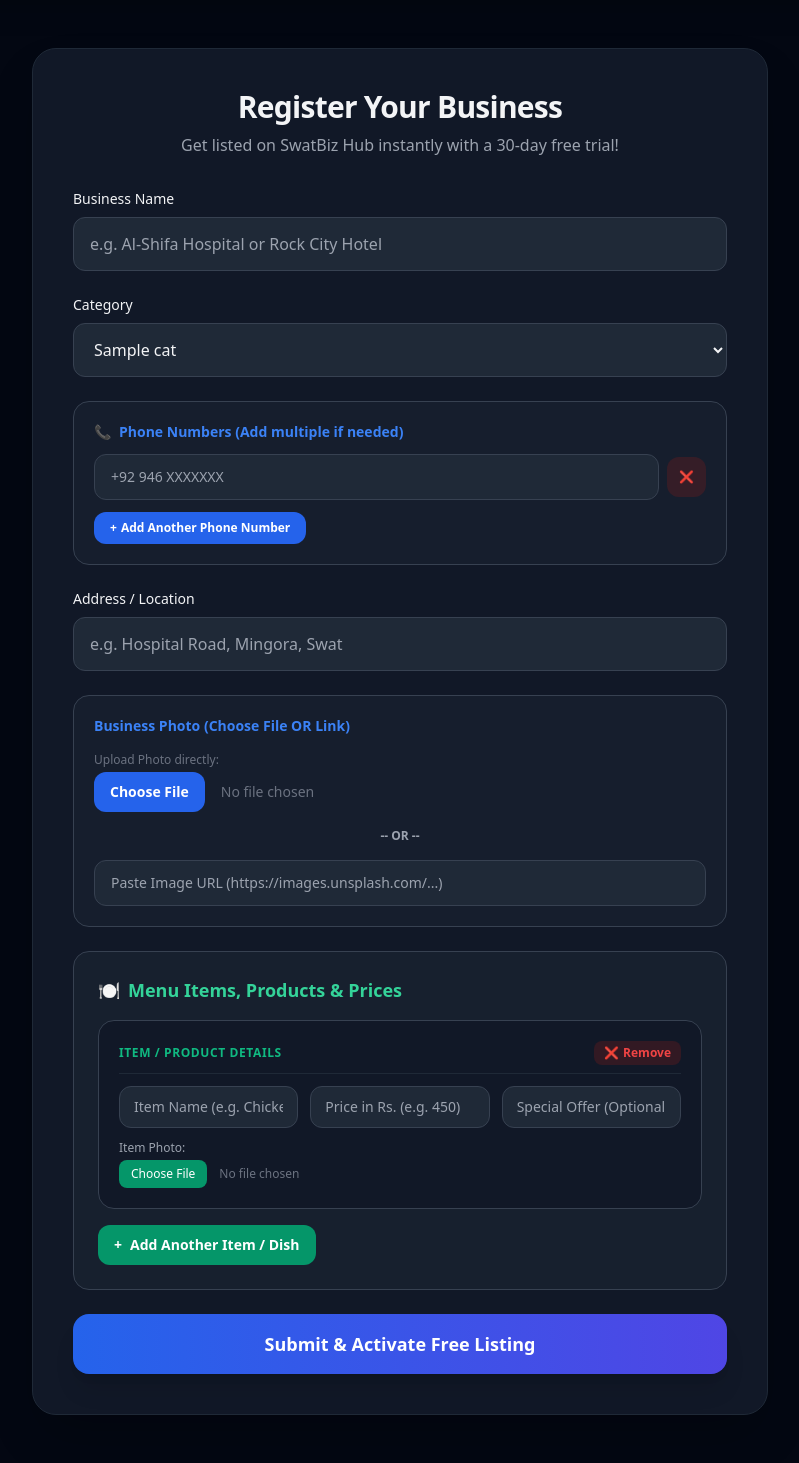
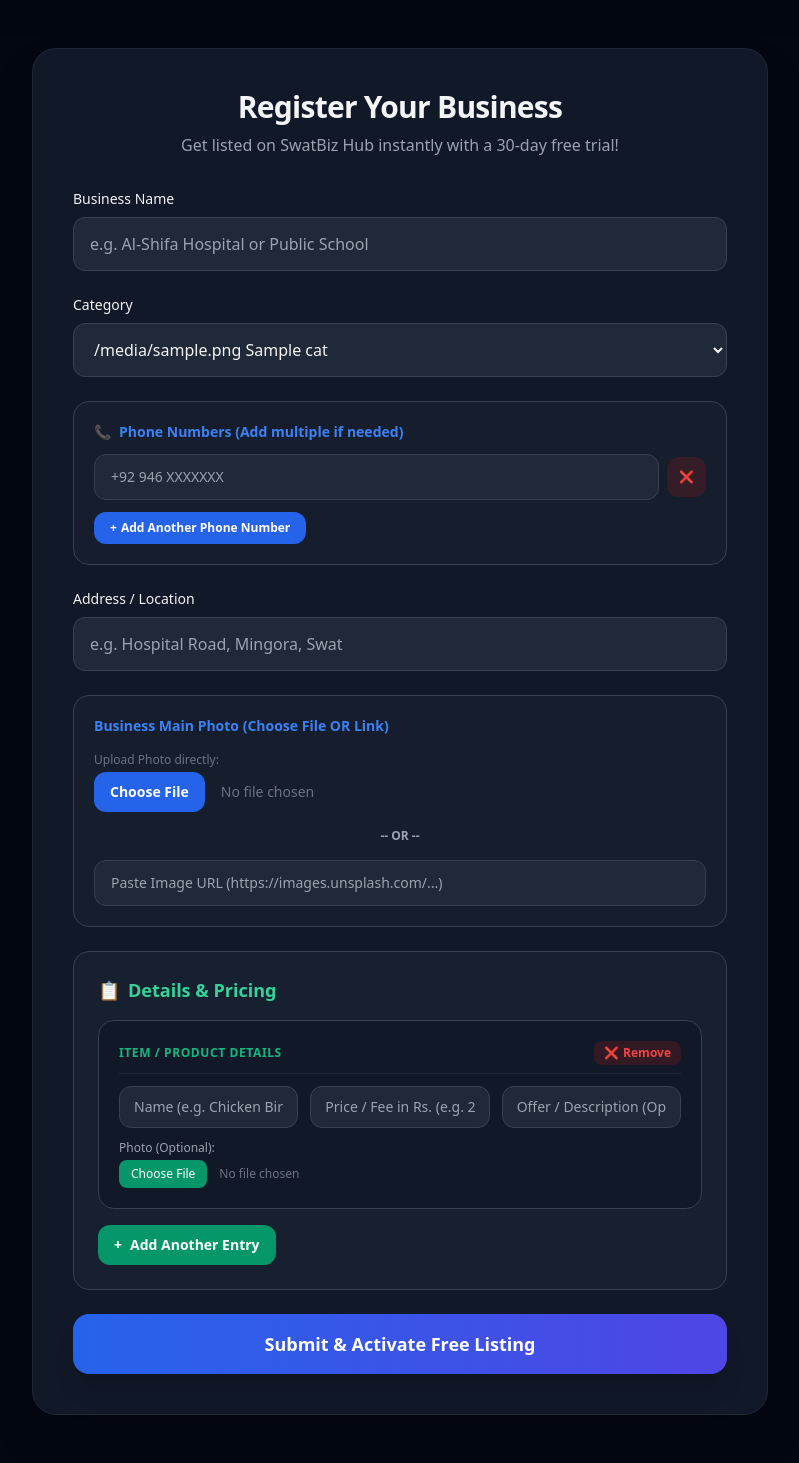
Before and after one commit to itx-ihtii-shaam/swat-biz-hub, a Flask app: template templates/register.html in a window 1280 px wide. Shown: the part 84-1547 px from the top of the page, without its empty margins (240-1039 px from the left). Run offline with Flask 3, Linux system fonts and the light colour scheme; the template is opened without the code that fills it: most values are stand-ins (such as "Sample title", 1, 10 or a date in 2020); some libraries are stand-ins or nearby versions.

Commit message:
Update register.html

```diff
--- a/templates/register.html
+++ b/templates/register.html
@@ -27,7 +27,7 @@
                 <!-- Business Name -->
                 <div class="group">
                     <label class="block text-sm font-medium mb-2 group-hover:text-blue-500 transition-colors duration-200">Business Name</label>
-                    <input type="text" name="name" required placeholder="e.g. Al-Shifa Hospital or Rock City Hotel" class="w-full px-4 py-3.5 rounded-xl bg-gray-50 dark:bg-gray-800 border border-gray-200 dark:border-gray-700 focus:ring-2 focus:ring-blue-500 outline-none transition-all duration-300 hover:border-blue-400 hover:scale-[1.01] focus:scale-[1.01]">
+                    <input type="text" name="name" required placeholder="e.g. Al-Shifa Hospital or Public School" class="w-full px-4 py-3.5 rounded-xl bg-gray-50 dark:bg-gray-800 border border-gray-200 dark:border-gray-700 focus:ring-2 focus:ring-blue-500 outline-none transition-all duration-300 hover:border-blue-400 hover:scale-[1.01] focus:scale-[1.01]">
                 </div>
 
                 <!-- Category -->
@@ -35,7 +35,7 @@
                     <label class="block text-sm font-medium mb-2 group-hover:text-blue-500 transition-colors duration-200">Category</label>
                     <select name="category" id="categorySelect" onchange="toggleCategorySections()" class="w-full px-4 py-3.5 rounded-xl bg-gray-50 dark:bg-gray-800 border border-gray-200 dark:border-gray-700 focus:ring-2 focus:ring-blue-500 outline-none transition-all duration-300 hover:border-blue-400 hover:scale-[1.01] focus:scale-[1.01] cursor-pointer">
                         {% for slug, cat in categories.items() %}
-                        <option value="{{ slug }}">{{ cat.title }}</option>
+                        <option value="{{ slug }}">{{ cat.icon }} {{ cat.title }}</option>
                         {% endfor %}
                     </select>
                 </div>
@@ -64,7 +64,7 @@
 
                 <!-- Image Upload Section -->
                 <div class="p-5 bg-gray-50 dark:bg-gray-800/40 rounded-2xl border border-gray-200 dark:border-gray-700 space-y-4 transition-all duration-300 hover:shadow-md">
-                    <label class="block text-sm font-bold text-blue-500">Business Photo (Choose File OR Link)</label>
+                    <label class="block text-sm font-bold text-blue-500">Business Main Photo (Choose File OR Link)</label>
                     <div>
                         <span class="block text-xs text-gray-500 mb-1">Upload Photo directly:</span>
                         <input type="file" name="image_file" accept="image/*" class="w-full text-sm text-gray-500 file:mr-4 file:py-2.5 file:px-4 file:rounded-xl file:border-0 file:text-sm file:font-semibold file:bg-blue-600 file:text-white hover:file:bg-blue-500 cursor-pointer transition">
@@ -75,7 +75,7 @@
                     </div>
                 </div>
 
-                <!-- Doctors Section (Hospitals) -->
+                <!-- Doctors Section (Hospitals Only) -->
                 <div id="doctorSection" class="p-6 bg-blue-50/50 dark:bg-gray-800/50 rounded-2xl border border-blue-100 dark:border-gray-700 space-y-4 transition-all duration-300">
                     <h3 class="text-lg font-bold text-blue-600 dark:text-blue-400 flex items-center space-x-2"><span>🩺</span> <span>Doctors, Clinic & Timings</span></h3>
 
@@ -102,32 +102,32 @@
                     </button>
                 </div>
 
-                <!-- Menu Items / Products Section (Restaurants & Property) -->
+                <!-- Dynamic Items Section (Restaurants, Pharmacies, Supermarts, Education, Hotels, Property) -->
                 <div id="itemSection" class="p-6 bg-emerald-50/50 dark:bg-gray-800/50 rounded-2xl border border-emerald-100 dark:border-gray-700 space-y-4 transition-all duration-300">
-                    <h3 class="text-lg font-bold text-emerald-600 dark:text-emerald-400 flex items-center space-x-2"><span>🍽️</span> <span>Menu Items, Products & Prices</span></h3>
+                    <h3 id="itemSectionTitle" class="text-lg font-bold text-emerald-600 dark:text-emerald-400 flex items-center space-x-2"><span>📋</span> <span>Details & Pricing</span></h3>
 
                     <div id="itemList" class="space-y-4">
                         <div class="item-card relative bg-white dark:bg-gray-900 p-5 rounded-2xl border border-gray-200 dark:border-gray-700 space-y-3 transition-all duration-300 hover:shadow-lg">
                             <div class="flex justify-between items-center border-b border-gray-100 dark:border-gray-800 pb-2">
-                                <span class="text-xs font-bold text-emerald-500 uppercase tracking-wider">Item / Product Details</span>
+                                <span id="itemCardLabel" class="text-xs font-bold text-emerald-500 uppercase tracking-wider">Item / Product Details</span>
                                 <button type="button" onclick="confirmDelete(this)" class="text-red-500 hover:text-red-700 text-xs font-bold flex items-center space-x-1 bg-red-50 dark:bg-red-900/30 px-2.5 py-1 rounded-lg transition transform hover:scale-105">
                                     <span>❌</span> <span>Remove</span>
                                 </button>
                             </div>
                             <div class="grid grid-cols-1 md:grid-cols-3 gap-3">
-                                <input type="text" name="item_name[]" placeholder="Item Name (e.g. Chicken Biryani)" class="px-3.5 py-2.5 rounded-xl bg-gray-50 dark:bg-gray-800 border border-gray-200 dark:border-gray-700 text-sm focus:ring-2 focus:ring-emerald-500 outline-none transition-all hover:border-emerald-400 hover:scale-[1.01]">
-                                <input type="text" name="item_price[]" placeholder="Price in Rs. (e.g. 450)" class="px-3.5 py-2.5 rounded-xl bg-gray-50 dark:bg-gray-800 border border-gray-200 dark:border-gray-700 text-sm focus:ring-2 focus:ring-emerald-500 outline-none transition-all hover:border-emerald-400 hover:scale-[1.01]">
-                                <input type="text" name="item_offer[]" placeholder="Special Offer (Optional e.g. 15% OFF)" class="px-3.5 py-2.5 rounded-xl bg-gray-50 dark:bg-gray-800 border border-gray-200 dark:border-gray-700 text-sm focus:ring-2 focus:ring-emerald-500 outline-none transition-all hover:border-emerald-400 hover:scale-[1.01]">
+                                <input type="text" name="item_name[]" id="inputItemName" placeholder="Name (e.g. Chicken Biryani / Class 5th)" class="px-3.5 py-2.5 rounded-xl bg-gray-50 dark:bg-gray-800 border border-gray-200 dark:border-gray-700 text-sm focus:ring-2 focus:ring-emerald-500 outline-none transition-all hover:border-emerald-400 hover:scale-[1.01]">
+                                <input type="text" name="item_price[]" id="inputItemPrice" placeholder="Price / Fee in Rs. (e.g. 2500)" class="px-3.5 py-2.5 rounded-xl bg-gray-50 dark:bg-gray-800 border border-gray-200 dark:border-gray-700 text-sm focus:ring-2 focus:ring-emerald-500 outline-none transition-all hover:border-emerald-400 hover:scale-[1.01]">
+                                <input type="text" name="item_offer[]" id="inputItemOffer" placeholder="Offer / Description (Optional)" class="px-3.5 py-2.5 rounded-xl bg-gray-50 dark:bg-gray-800 border border-gray-200 dark:border-gray-700 text-sm focus:ring-2 focus:ring-emerald-500 outline-none transition-all hover:border-emerald-400 hover:scale-[1.01]">
                             </div>
                             <div>
-                                <span class="block text-xs text-gray-400 mb-1">Item Photo:</span>
+                                <span class="block text-xs text-gray-400 mb-1">Photo (Optional):</span>
                                 <input type="file" name="item_file[]" accept="image/*" class="w-full text-xs text-gray-500 file:mr-3 file:py-1.5 file:px-3 file:rounded-lg file:border-0 file:bg-emerald-600 file:text-white hover:file:bg-emerald-500 cursor-pointer">
                             </div>
                         </div>
                     </div>
 
-                    <button type="button" onclick="addItemField()" class="bg-emerald-600 hover:bg-emerald-500 text-white px-4 py-2.5 rounded-xl text-sm font-semibold transition transform hover:-translate-y-0.5 hover:shadow-md flex items-center space-x-2">
-                        <span>+</span> <span>Add Another Item / Dish</span>
+                    <button type="button" onclick="addItemField()" id="addItemBtn" class="bg-emerald-600 hover:bg-emerald-500 text-white px-4 py-2.5 rounded-xl text-sm font-semibold transition transform hover:-translate-y-0.5 hover:shadow-md flex items-center space-x-2">
+                        <span>+</span> <span>Add Another Entry</span>
                     </button>
                 </div>
 
@@ -140,7 +140,7 @@
     <div id="deleteModal" class="fixed inset-0 bg-black/60 backdrop-blur-sm hidden flex items-center justify-center p-4 z-50 transition-opacity">
         <div class="bg-white dark:bg-gray-900 rounded-3xl p-6 max-w-sm w-full border border-gray-100 dark:border-gray-800 shadow-2xl text-center space-y-4 transform transition-all scale-100">
             <div class="text-4xl">⚠️</div>
-            <h3 class="text-xl font-bold">Remove Item?</h3>
+            <h3 class="text-xl font-bold">Remove Entry?</h3>
             <p class="text-sm text-gray-500 dark:text-gray-400">Are you sure you want to delete this entry?</p>
             <div class="flex space-x-3 pt-2">
                 <button type="button" onclick="closeModal()" class="w-1/2 bg-gray-200 dark:bg-gray-800 text-gray-800 dark:text-gray-200 py-2.5 rounded-xl font-semibold hover:bg-gray-300 dark:hover:bg-gray-700 transition">Cancel</button>
@@ -157,12 +157,43 @@
             const docSec = document.getElementById('doctorSection');
             const itemSec = document.getElementById('itemSection');
 
+            const titleElem = document.getElementById('itemSectionTitle');
+            const cardLabelElem = document.getElementById('itemCardLabel');
+            const btnElem = document.getElementById('addItemBtn');
+
             if (cat === 'hospitals') {
                 docSec.style.display = 'block';
                 itemSec.style.display = 'none';
             } else {
                 docSec.style.display = 'none';
                 itemSec.style.display = 'block';
+
+                // Customize labels based on category
+                if (cat === 'restaurants') {
+                    titleElem.innerHTML = "<span>🍽️</span> <span>Menu Items, Dishes & Prices</span>";
+                    cardLabelElem.innerText = "Dish / Item Details";
+                    btnElem.innerHTML = "<span>+</span> <span>Add Another Dish</span>";
+                } else if (cat === 'pharmacies') {
+                    titleElem.innerHTML = "<span>💊</span> <span>Medicines & Health Products</span>";
+                    cardLabelElem.innerText = "Medicine / Product Details";
+                    btnElem.innerHTML = "<span>+</span> <span>Add Another Product</span>";
+                } else if (cat === 'supermarts') {
+                    titleElem.innerHTML = "<span>🛒</span> <span>Grocery Items & Prices</span>";
+                    cardLabelElem.innerText = "Grocery Item Details";
+                    btnElem.innerHTML = "<span>+</span> <span>Add Another Item</span>";
+                } else if (cat === 'education') {
+                    titleElem.innerHTML = "<span>🎓</span> <span>Classes & Fee Structure</span>";
+                    cardLabelElem.innerText = "Class & Fee Details";
+                    btnElem.innerHTML = "<span>+</span> <span>Add Another Class / Program</span>";
+                } else if (cat === 'hotels') {
+                    titleElem.innerHTML = "<span>🏨</span> <span>Rooms & Booking Rates</span>";
+                    cardLabelElem.innerText = "Room / Suite Details";
+                    btnElem.innerHTML = "<span>+</span> <span>Add Another Room Type</span>";
+                } else if (cat === 'property') {
+                    titleElem.innerHTML = "<span>🏠</span> <span>Properties & Rates</span>";
+                    cardLabelElem.innerText = "Property Details";
+                    btnElem.innerHTML = "<span>+</span> <span>Add Another Property</span>";
+                }
             }
         }
 
@@ -211,22 +242,39 @@
 
         function addItemField() {
             const list = document.getElementById('itemList');
+            const cat = document.getElementById('categorySelect').value;
+            let namePlaceholder = "Name";
+            let pricePlaceholder = "Price in Rs.";
+            let offerPlaceholder = "Offer / Details (Optional)";
+
+            if (cat === 'education') {
+                namePlaceholder = "Class / Program (e.g. Class 6th - 10th)";
+                pricePlaceholder = "Monthly Fee (e.g. 2500)";
+                offerPlaceholder = "Timing or Additional Info";
+            } else if (cat === 'pharmacies') {
+                namePlaceholder = "Medicine Name";
+                pricePlaceholder = "Price in Rs.";
+            } else if (cat === 'supermarts') {
+                namePlaceholder = "Item Name";
+                pricePlaceholder = "Price in Rs.";
+            }
+
             const div = document.createElement('div');
             div.className = "item-card relative bg-white dark:bg-gray-900 p-5 rounded-2xl border border-gray-200 dark:border-gray-700 space-y-3 transition-all duration-300 hover:shadow-lg";
             div.innerHTML = `
                 <div class="flex justify-between items-center border-b border-gray-100 dark:border-gray-800 pb-2">
-                    <span class="text-xs font-bold text-emerald-500 uppercase tracking-wider">Item / Product Details</span>
+                    <span class="text-xs font-bold text-emerald-500 uppercase tracking-wider">Entry Details</span>
                     <button type="button" onclick="confirmDelete(this)" class="text-red-500 hover:text-red-700 text-xs font-bold flex items-center space-x-1 bg-red-50 dark:bg-red-900/30 px-2.5 py-1 rounded-lg transition transform hover:scale-105">
                         <span>❌</span> <span>Remove</span>
                     </button>
                 </div>
                 <div class="grid grid-cols-1 md:grid-cols-3 gap-3">
-                    <input type="text" name="item_name[]" placeholder="Item Name" class="px-3.5 py-2.5 rounded-xl bg-gray-50 dark:bg-gray-800 border border-gray-200 dark:border-gray-700 text-sm focus:ring-2 focus:ring-emerald-500 outline-none transition-all hover:border-emerald-400 hover:scale-[1.01]">
-                    <input type="text" name="item_price[]" placeholder="Price in Rs." class="px-3.5 py-2.5 rounded-xl bg-gray-50 dark:bg-gray-800 border border-gray-200 dark:border-gray-700 text-sm focus:ring-2 focus:ring-emerald-500 outline-none transition-all hover:border-emerald-400 hover:scale-[1.01]">
-                    <input type="text" name="item_offer[]" placeholder="Special Offer (Optional)" class="px-3.5 py-2.5 rounded-xl bg-gray-50 dark:bg-gray-800 border border-gray-200 dark:border-gray-700 text-sm focus:ring-2 focus:ring-emerald-500 outline-none transition-all hover:border-emerald-400 hover:scale-[1.01]">
+                    <input type="text" name="item_name[]" placeholder="${namePlaceholder}" class="px-3.5 py-2.5 rounded-xl bg-gray-50 dark:bg-gray-800 border border-gray-200 dark:border-gray-700 text-sm focus:ring-2 focus:ring-emerald-500 outline-none transition-all hover:border-emerald-400 hover:scale-[1.01]">
+                    <input type="text" name="item_price[]" placeholder="${pricePlaceholder}" class="px-3.5 py-2.5 rounded-xl bg-gray-50 dark:bg-gray-800 border border-gray-200 dark:border-gray-700 text-sm focus:ring-2 focus:ring-emerald-500 outline-none transition-all hover:border-emerald-400 hover:scale-[1.01]">
+                    <input type="text" name="item_offer[]" placeholder="${offerPlaceholder}" class="px-3.5 py-2.5 rounded-xl bg-gray-50 dark:bg-gray-800 border border-gray-200 dark:border-gray-700 text-sm focus:ring-2 focus:ring-emerald-500 outline-none transition-all hover:border-emerald-400 hover:scale-[1.01]">
                 </div>
                 <div>
-                    <span class="block text-xs text-gray-400 mb-1">Item Photo:</span>
+                    <span class="block text-xs text-gray-400 mb-1">Photo (Optional):</span>
                     <input type="file" name="item_file[]" accept="image/*" class="w-full text-xs text-gray-500 file:mr-3 file:py-1.5 file:px-3 file:rounded-lg file:border-0 file:bg-emerald-600 file:text-white hover:file:bg-emerald-500 cursor-pointer">
                 </div>
             `;
```
